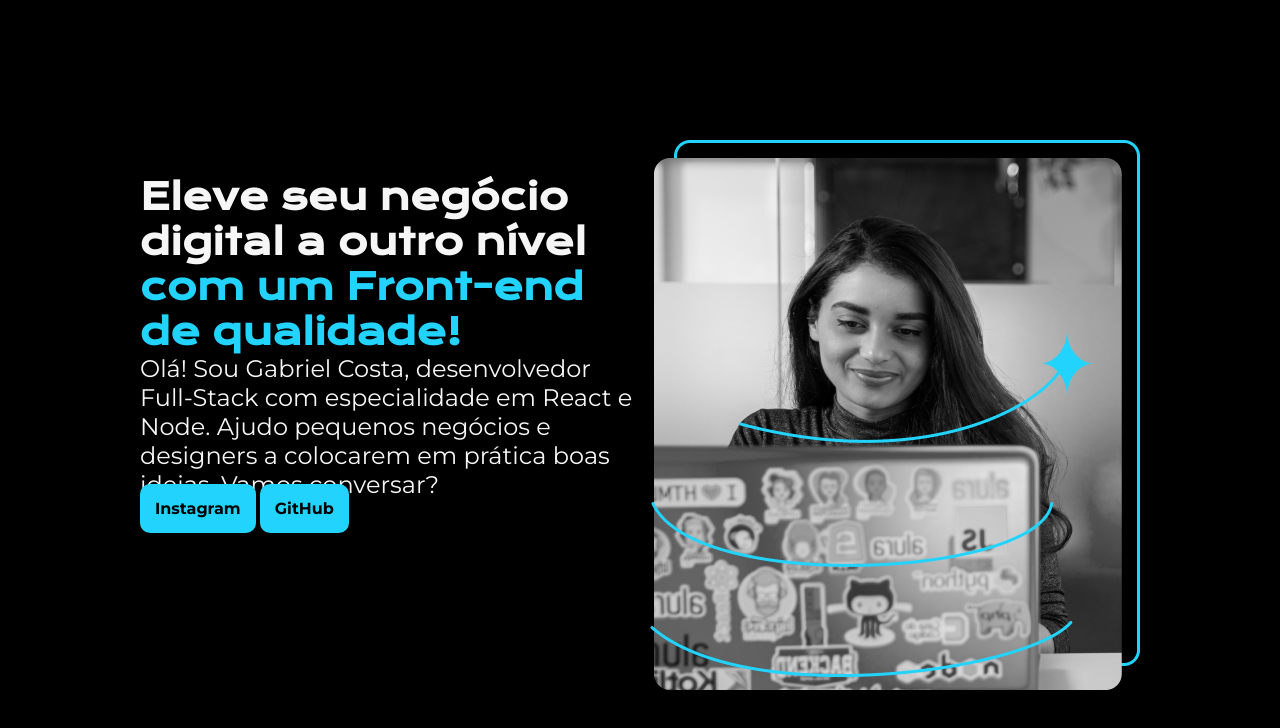
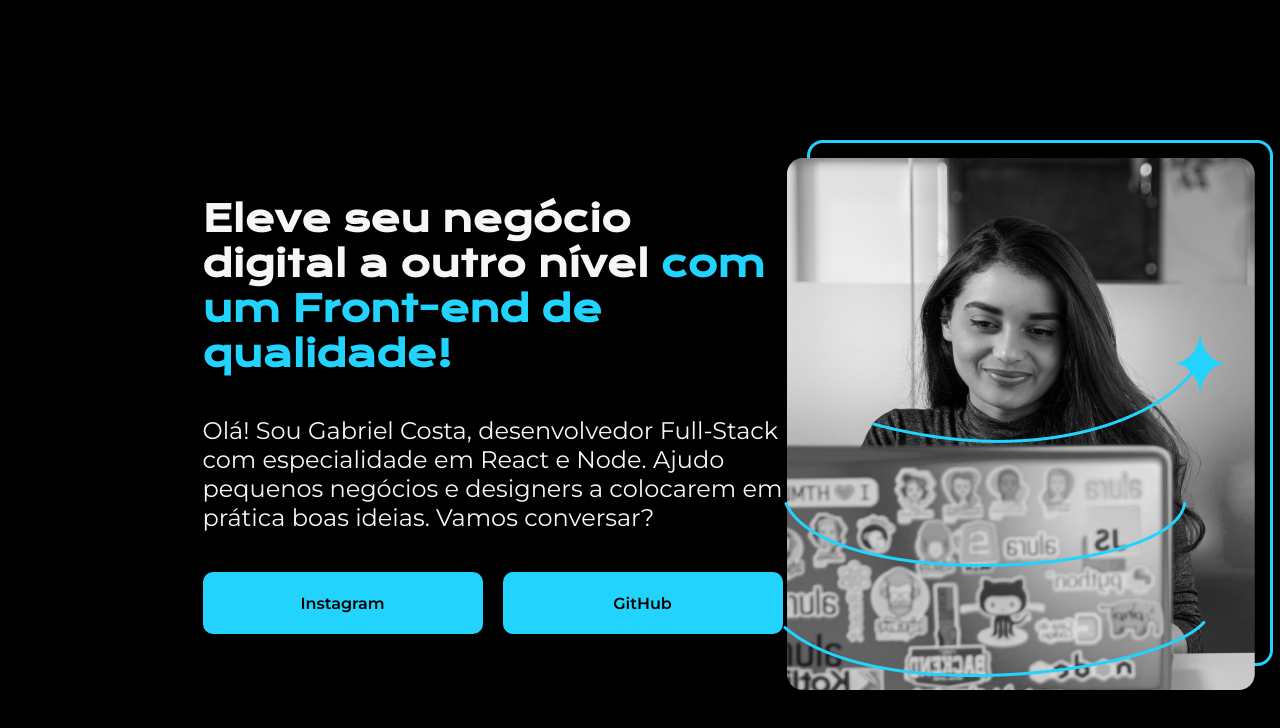
Before and after one commit to gabrielcostaaa/alura-html-css-basic, a plain HTML site: page index.html in a window 1280 px wide. Drawn offline with nearby package versions, Linux system fonts and the light colour scheme.

Commit message:
finalização do projeto alura

```diff
--- a/index.html
+++ b/index.html
@@ -11,14 +11,14 @@
 </head>
     <body>
         <div class="principal">
-            <div class="principal__textos">
-                <h1 class="principal__textos__title">Eleve seu negócio digital a outro nível <span>com um Front-end de qualidade!</span></h1>
-                <p class="principal__textos__conteudo">Olá! Sou Gabriel Costa, desenvolvedor Full-Stack com especialidade em React e Node. Ajudo pequenos negócios e designers a colocarem em prática boas ideias. Vamos conversar?</p>
+            <section class="text-section">
+                <h1 class="text-section__title">Eleve seu negócio digital a outro nível <span>com um Front-end de qualidade!</span></h1>
+                <p class="text-section__content">Olá! Sou Gabriel Costa, desenvolvedor Full-Stack com especialidade em React e Node. Ajudo pequenos negócios e designers a colocarem em prática boas ideias. Vamos conversar?</p>
               <div class="buttons">
                 <a href="https://www.instagram.com/costa.gabriel_/">Instagram</a>
                 <a href="https://github.com/gabrielcostaaa">GitHub</a>
               </div>
-            </div>
+            </section>
             <img src="image.png" alt="Programadora" />
         </div>
     </body>
--- a/style.css
+++ b/style.css
@@ -1,51 +1,73 @@
-* {
+*,
+*::before,
+*::after {
   margin: 0;
   padding: 0;
+  box-sizing: border-box;
 }
 
-body{
+:root {
+  --color-background: #000;
+  --color-primary: #22D4FD;
+  --color-text: #F6F6F6;
+  --font-family-main: "Montserrat", sans-serif;
+  --font-family-title: "Krona One";
+  --font-size-base: 16px;
+  --font-size-large: 2.25rem; /* 36px */
+  --font-size-medium: 1.5rem; /* 24px */
+}
+
+body {
   height: 100vh;
-    box-sizing: border-box;
   padding: 15px;
-    background-color: #000 ;
-    font-family: "Montserrat", sans-serif;
-    font-size: 16px;
-    color: #F6F6F6
+  background-color: var(--color-background);
+  color: var(--color-text);
+  font-family: var(--font-family-main);
+  font-size: var(--font-size-base);
 }
 
 span {
-    color: #22D4FD;
+  color: var(--color-primary);
+}
+
+h1 {
+  font-family: var(--font-family-title);
 }
 
 a {
-    background-color: #22D4FD;
-    font-weight: bold;
-    padding: 15px;
+  background-color: var(--color-primary);
+  width: 280px;
+  font-weight: 600;
+  padding: 21.5px 0;
   border-radius: 10px;
   text-decoration: none;
-    color: #000;
+  text-align: center;
+  color: var(--color-background);
 }
 
-h1 {
-    font-family: "Krona One";
-}
-
-.principal{
-    margin: 10%;
+.principal {
+  margin: 10% 15%;
   display: flex;
   align-items: center;
   justify-content: space-between;
 }
 
-.principal__textos {
-  width: 615px;
-  height: 482px;
+.text-section {
+  max-width: 615px;
+  display: flex;
+  flex-direction: column;
+  gap: 40px;
 }
 
-.principal__textos__title {
-  font-size: 36px;
+.text-section__title {
+  font-size: var(--font-size-large);
 }
 
-.principal__textos__conteudo {
-  font-size: 24px;
+.text-section__content {
+  font-size: var(--font-size-medium);
 }
+
+.buttons {
+  display: flex;
+  gap: 20px;
+}
```
Also changed, not shown: script.js (deleted). Lines whose indentation alone changed are shown as unchanged.
